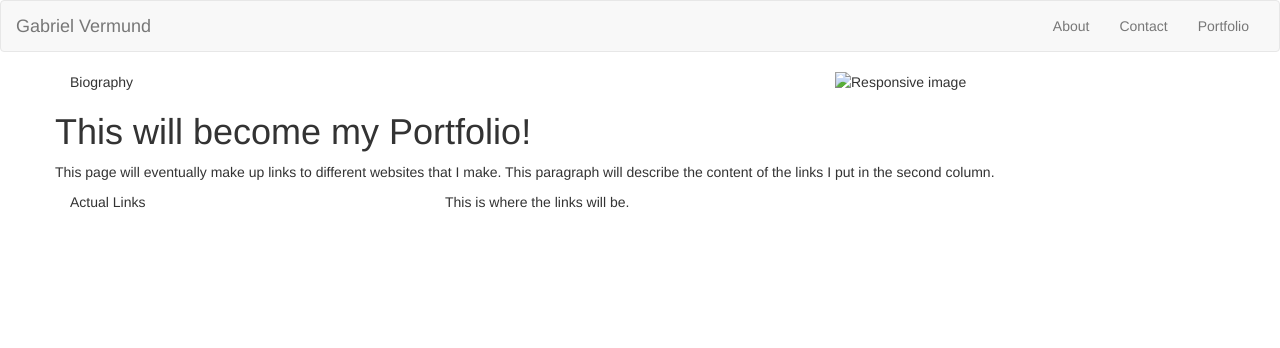
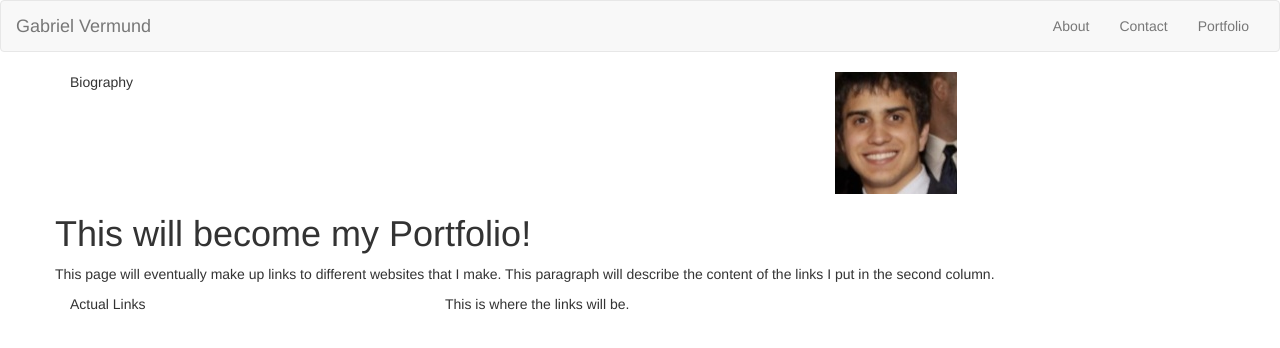
Before and after one commit to halvor311/Bootstrap-Portfolio, a plain HTML site: page portfolio.html in a window 1280 px wide. Drawn offline with nearby package versions, Linux system fonts and the light colour scheme.

Commit message:
Revised Homework

```diff
--- a/portfolio.html
+++ b/portfolio.html
@@ -32,7 +32,7 @@
   <div class="container">
   <div class="row">
     <div class="col-md-8">Biography</div>
-    <img src="images/Gabe_Suit.jpg" class="img-responsive" alt="Responsive image">
+    <img src="Gabe_Suit.jpg" class="img-responsive" alt="Responsive image">
     <h1>This will become my Portfolio!</h1>
     <p>This page will eventually make up links to different websites that I make. This paragraph will describe the content
       of the links I put in the second column.
```
